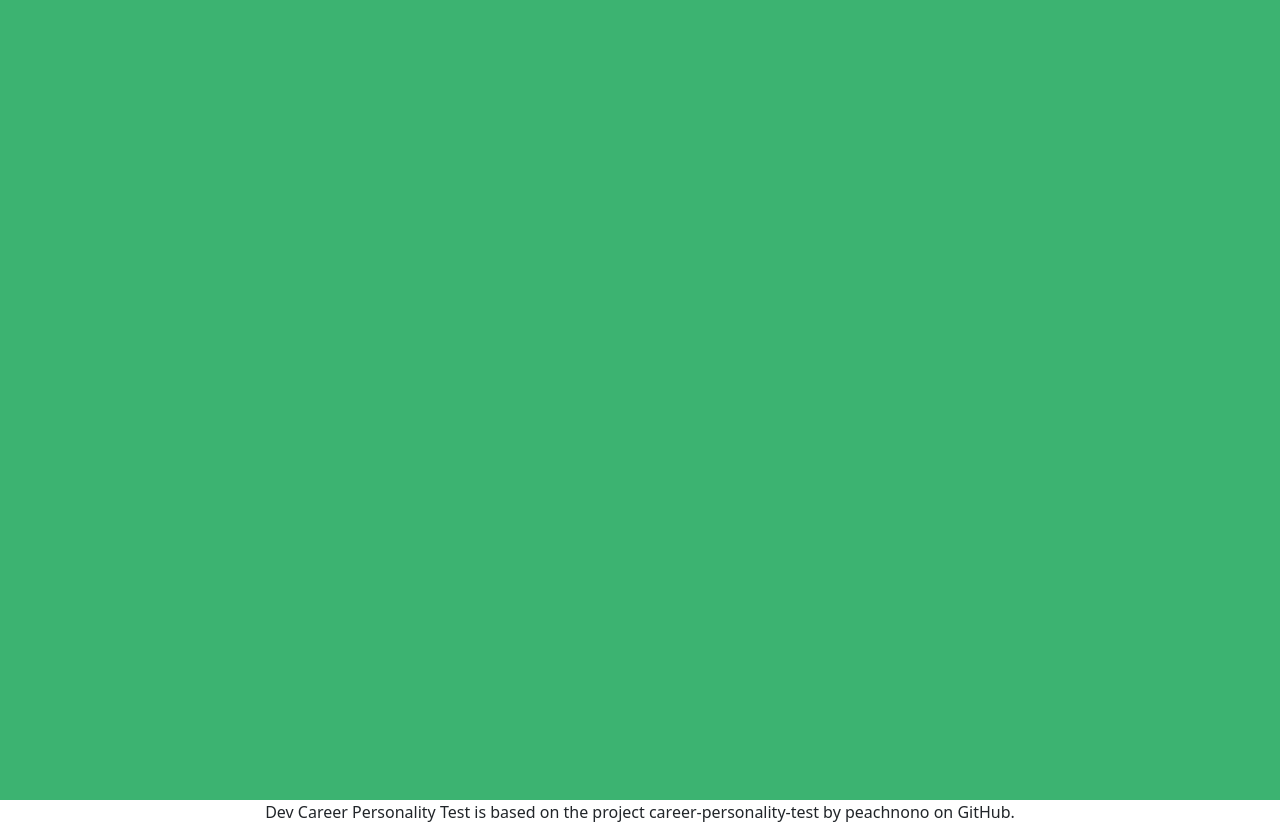
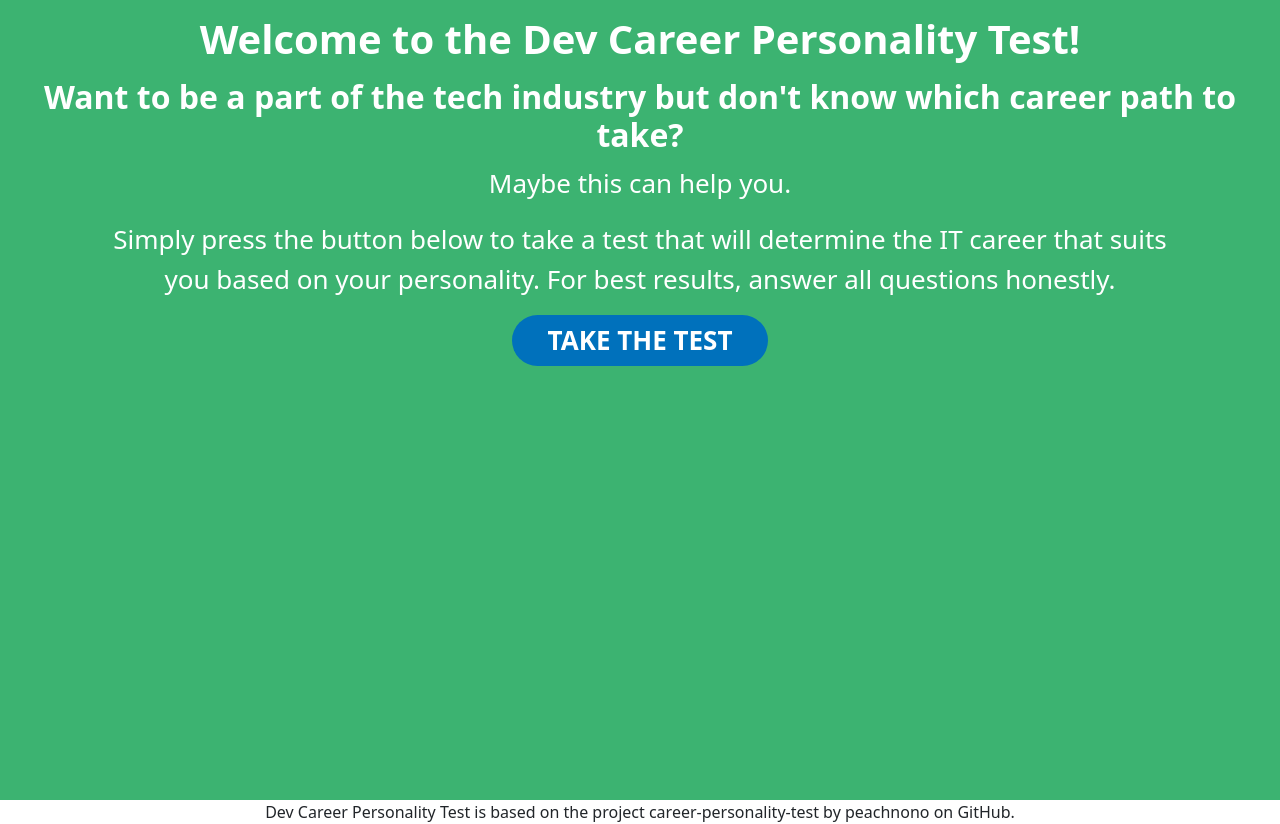
Before and after one commit to thedevarchive/dev-career-personality-test, a React (Create React App) app: page /devCareers in a window 1280 px wide. Built offline with nearby package versions, Linux system fonts and the light colour scheme.

Commit message:
Added new pages

```diff
--- a/src/App.js
+++ b/src/App.js
@@ -4,6 +4,8 @@ import { Routes, Route } from "react-router-dom";
 
 import { Home } from "./pages/home";
 import { Test } from "./pages/test";
+import { Results } from "./pages/results";
+import { DevCareers } from "./pages/devCareers";
 
 import './App.css';
 
@@ -17,6 +19,8 @@ function App() {
         <Routes>
           <Route path="/" element={<Home />} />
           <Route path="test" element={<Test />} />
+          <Route path="results" element={<Results />} />
+          <Route path="devCareers" element={<DevCareers />} />
         </Routes>
       </header>
       <footer>Dev Career Personality Test is based on the project career-personality-test by peachnono on GitHub.</footer>
--- /dev/null
+++ b/src/pages/devCareers.js
@@ -0,0 +1,25 @@
+
+import { Button, Card, CardTitle } from 'reactstrap';
+import { useEffect, useState } from 'react';
+
+//Shows the front page of the website
+//Contains a hero image and text
+export function DevCareers() {
+    //Contains title for title bar
+    const [title, setTitle] = useState("Dev Career Personality Test");
+
+    //Sets title in title bar and will run when page loads
+    useEffect(() => {
+        document.title = title;
+    }, [title]);
+
+    return (
+        <>
+            <h1><strong>Welcome to the Dev Career Personality Test!</strong></h1>
+            <h2>Want to be a part of the tech industry but don't know which career path to take?</h2>
+            <p>Maybe this can help you.</p>
+            <p>Simply press the button below to take a test that will determine the IT career that suits you based on your personality. For best results, answer all questions honestly.</p>
+            <Button className="heroButton" href="/test">TAKE THE TEST</Button>
+        </>
+    );
+}
--- /dev/null
+++ b/src/pages/results.js
@@ -0,0 +1,25 @@
+
+import { Button, Card, CardTitle } from 'reactstrap';
+import { useEffect, useState } from 'react';
+
+//Shows the front page of the website
+//Contains a hero image and text
+export function Results() {
+    //Contains title for title bar
+    const [title, setTitle] = useState("Dev Career Personality Test");
+
+    //Sets title in title bar and will run when page loads
+    useEffect(() => {
+        document.title = title;
+    }, [title]);
+
+    return (
+        <>
+            <h1><strong>Welcome to the Dev Career Personality Test!</strong></h1>
+            <h2>Want to be a part of the tech industry but don't know which career path to take?</h2>
+            <p>Maybe this can help you.</p>
+            <p>Simply press the button below to take a test that will determine the IT career that suits you based on your personality. For best results, answer all questions honestly.</p>
+            <Button className="heroButton" href="/test">TAKE THE TEST</Button>
+        </>
+    );
+}
```
